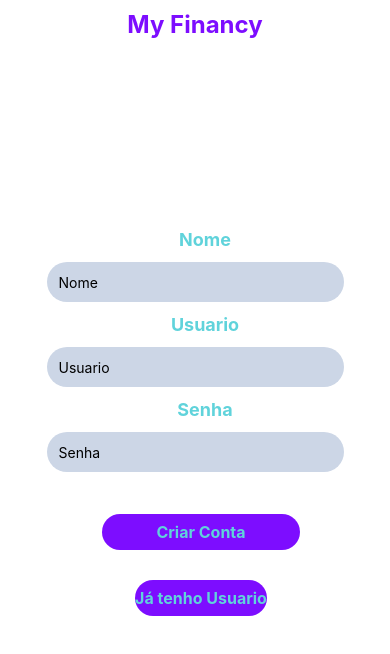
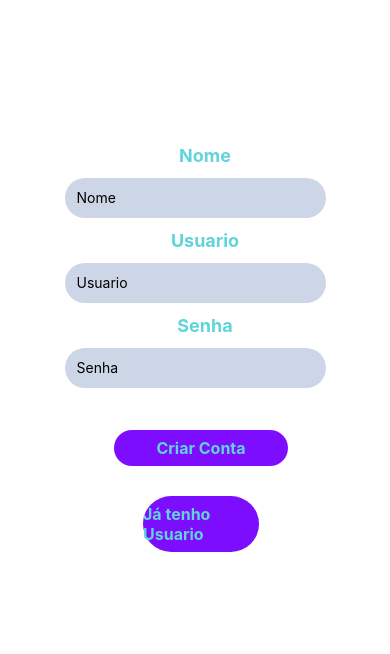
Before and after one commit to iva33nilson/itecStore, a React Native app: screen / in a window 390 px wide. Shown: the top 654 px of the page. Built offline with nearby package versions, Linux system fonts and the light colour scheme.

Commit message:
1.0.0.24

```diff
--- a/App.js
+++ b/App.js
@@ -31,9 +31,6 @@ async componentDidUpdate(_, prevState){
   }
 
 }
-
-
-
 
 salvarNome(){
   this.setState({
@@ -69,6 +66,8 @@ salvarNome(){
 const styles = StyleSheet.create({
   container: {
     flex: 1,
+    padding: 20,
+    justifyContent: "center",
   },
   FormContent:{
     width:"100%",
```
